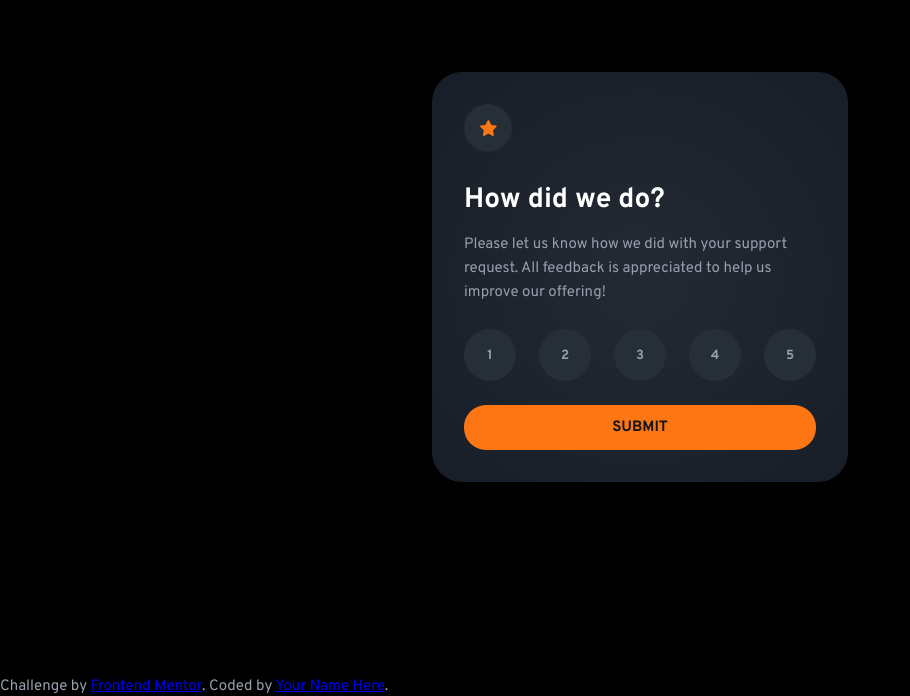
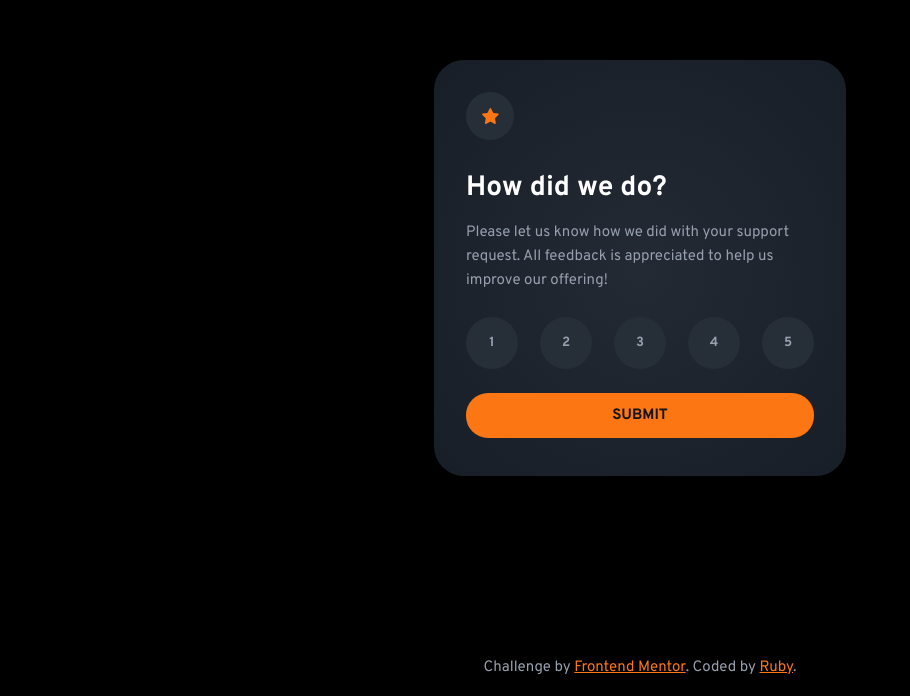
Before and after one commit to rubyeleanor/interactive-rating-component, a plain HTML site: page index.html in a window 1280 px wide. Shown: the part 123-819 px from the top of the page, without its empty margins (0-910 px from the left). Drawn offline with Linux system fonts and the light colour scheme.

Commit message:
Footer amended
Footer pushed to bottom and flex grow added to main

```diff
--- a/index.html
+++ b/index.html
@@ -17,6 +17,8 @@
 
 
 </head>
+
+<body>
   <main>
     <div class="card">
       <div class="content">
@@ -43,25 +45,25 @@
             <p> You selected <span class="score" id="score"></span> out of 5</p>
           </div>
           <h1 class="center">Thank you!</h1>
-        <p class="center space"> We appreciate you taking the time to give a rating. <br> If you ever need more support,
+          <p class="center space"> We appreciate you taking the time to give a rating. <br> If you ever need more
+            support,
             don’t hesitate to get in touch!</p>
         </section>
-
       </div>
     </div>
 
   </main>
 
+  <footer>
+    <div class="attribution">
+      Challenge by <a href="https://www.frontendmentor.io?ref=challenge" target="_blank">Frontend Mentor</a>.
+      Coded by <a href="#">Ruby</a>.
+    </div>
+  </footer>
+
+
   <script src="script.js"></script>
 
-<body>
-
-
-
-  <div class="attribution">
-    Challenge by <a href="https://www.frontendmentor.io?ref=challenge" target="_blank">Frontend Mentor</a>.
-    Coded by <a href="#">Your Name Here</a>.
-  </div>
 </body>
 
 </html>
--- a/styles.css
+++ b/styles.css
@@ -4,18 +4,37 @@
     font-family: 'overpass', sans-serif;
 }
 
+html,
+body {
+    height: 100%;
+}
+
 body {
     background-color: black;
     color: #969FAD;
     font-size: 15px;
+    display: flex;
+    flex-direction: column;
+    align-items: center;
+    justify-content: center;
 }
+
+main {
+    flex-grow: 1;
+    display: flex;
+}
+
+footer a {
+    color: #FC7614
+}
+
 
 .card {
     width: 412px;
-    min-width: 416px;
+    height: 416px;
     background: radial-gradient(#232A34, #181E27);
     border-radius: 30px;
-    margin: 195px auto;
+    align-self: center;
 }
 
 .content {
@@ -127,3 +146,5 @@ h1 {
 .hidden {
     display: none;
 }
+
+@media screen and (max-width: 800px) {}
```
Lines whose indentation alone changed are shown as unchanged.
